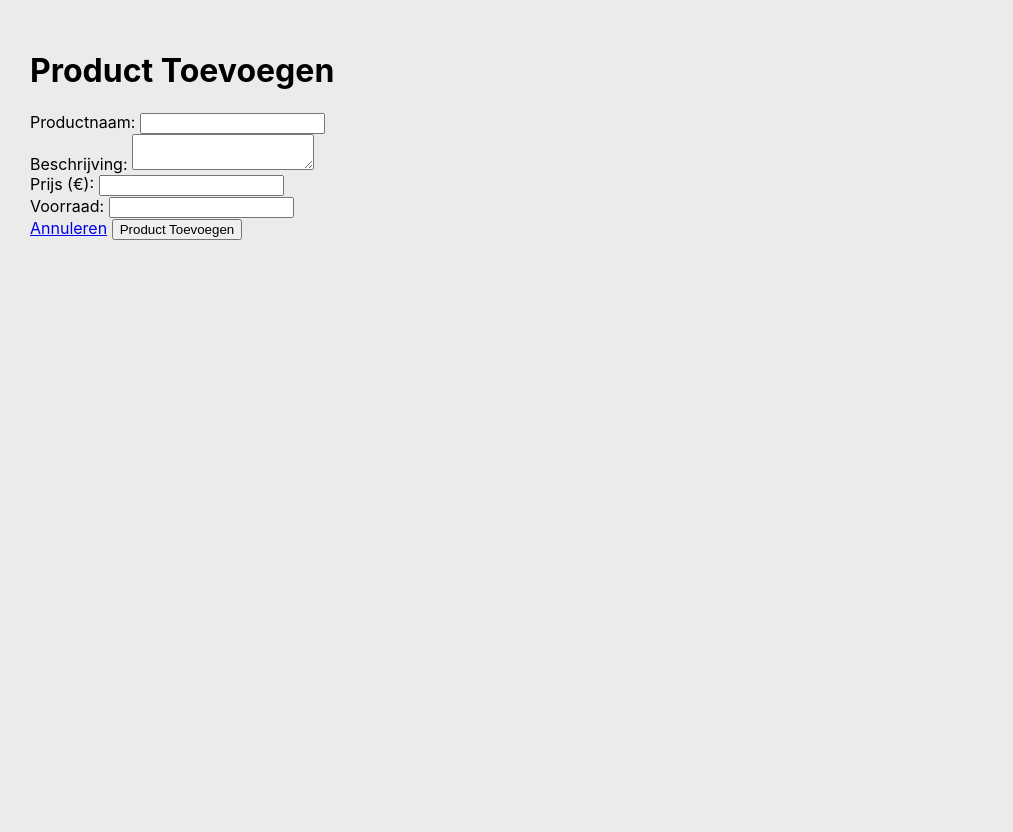
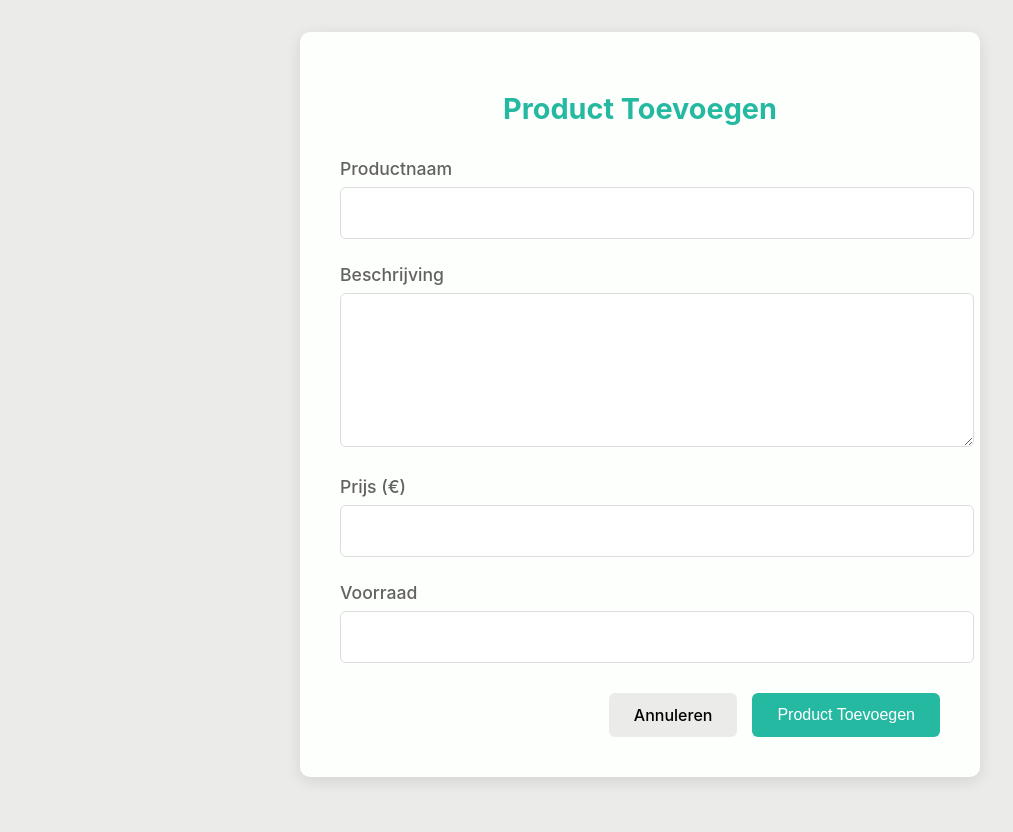
Before and after one commit to SonJoeyKong/webshop-, a PHP site: page /php/functions/product_toevoegen.php in a window 1280 px wide. Shown: the whole page, without its empty margins (0-1013 px from the left). Before the commit the page ends 240 px from the top, so only its background shows below. Run offline with PHP 8.4, Linux system fonts and the light colour scheme.

Commit message:
verwijderen en aanpassen gefixed

```diff
--- a/css/test.css
+++ b/css/test.css
@@ -176,3 +176,225 @@ body {
     display: inline-block;
     margin-top: 20px;
 }
+/* Product Toevoegen Pagina */
+:root {
+    --primary: #26B9A2;
+    --background: #EBECEA;
+    --card-bg: #FDFFFC;
+    --text-dark: #000000;
+    --text-gray: #626262;
+}
+
+body {
+    font-family: 'Inter', sans-serif;
+    background-color: var(--background);
+    margin: 0;
+    padding: 0;
+}
+
+.form-container {
+    max-width: 600px;
+    margin: 2rem auto;
+    padding: 2.5rem;
+    background: var(--card-bg);
+    border-radius: 10px;
+    box-shadow: 0 4px 15px rgba(0,0,0,0.1);
+}
+
+.form-title {
+    color: var(--primary);
+    text-align: center;
+    margin-bottom: 2rem;
+    font-size: 1.8rem;
+}
+
+.form-group {
+    margin-bottom: 1.8rem;
+}
+
+.form-group label {
+    display: block;
+    margin-bottom: 0.8rem;
+    color: var(--text-gray);
+    font-weight: 500;
+    font-size: 1.1rem;
+}
+
+.form-input {
+    width: 100%;
+    padding: 1rem;
+    border: 1px solid #ddd;
+    border-radius: 6px;
+    font-size: 1rem;
+    transition: border-color 0.3s;
+}
+
+.form-input:focus {
+    border-color: var(--primary);
+    outline: none;
+    box-shadow: 0 0 0 3px rgba(38, 185, 162, 0.2);
+}
+
+textarea.form-input {
+    min-height: 120px;
+    resize: vertical;
+}
+
+.form-actions {
+    display: flex;
+    justify-content: flex-end;
+    gap: 1rem;
+    margin-top: 2.5rem;
+}
+
+.btn {
+    padding: 0.8rem 1.8rem;
+    border-radius: 6px;
+    font-weight: 500;
+    font-size: 1rem;
+    cursor: pointer;
+    transition: all 0.3s;
+}
+
+.btn-cancel {
+    background-color: var(--background);
+    color: var(--text-dark);
+    border: 1px solid #ccc;
+    text-decoration: none;
+    display: flex;
+    align-items: center;
+    justify-content: center;
+}
+
+.btn-cancel:hover {
+    background-color: #e0e0e0;
+}
+
+.btn-submit {
+    background-color: var(--primary);
+    color: white;
+    border: none;
+}
+
+.btn-submit:hover {
+    background-color: #1fa58f;
+    transform: translateY(-2px);
+}
+
+/* Responsive aanpassingen */
+@media (max-width: 768px) {
+    .form-container {
+        padding: 1.5rem;
+        margin: 1rem;
+    }
+
+    .form-actions {
+        flex-direction: column;
+    }
+
+    .btn {
+        width: 100%;
+    }
+}
+/* Product Formulier Stijlen */
+.product-form {
+    max-width: 700px;
+    margin: 30px auto;
+    background: #FDFFFC;
+    padding: 30px;
+    border-radius: 10px;
+    box-shadow: 0 2px 10px rgba(0,0,0,0.1);
+    border: 1px solid #EBECEA;
+}
+
+.product-form h1 {
+    color: #26B9A2;
+    margin-top: 0;
+    margin-bottom: 25px;
+    font-size: 1.8rem;
+    text-align: center;
+}
+
+.form-group {
+    margin-bottom: 25px;
+}
+
+.form-group label {
+    display: block;
+    margin-bottom: 8px;
+    color: #626262;
+    font-weight: 500;
+    font-size: 1.1rem;
+}
+
+.form-control {
+    width: 100%;
+    padding: 12px 15px;
+    border: 1px solid #EBECEA;
+    border-radius: 6px;
+    font-size: 1rem;
+    transition: border-color 0.3s;
+    background-color: #FDFFFC;
+}
+
+.form-control:focus {
+    border-color: #26B9A2;
+    outline: none;
+    box-shadow: 0 0 0 2px rgba(38, 185, 162, 0.2);
+}
+
+textarea.form-control {
+    min-height: 120px;
+    resize: vertical;
+}
+
+.form-actions {
+    display: flex;
+    justify-content: flex-end;
+    gap: 15px;
+    margin-top: 30px;
+}
+
+.btn {
+    padding: 12px 25px;
+    border-radius: 6px;
+    font-weight: 500;
+    font-size: 1rem;
+    cursor: pointer;
+    transition: all 0.3s;
+    border: none;
+}
+
+.btn-primary {
+    background-color: #26B9A2;
+    color: white;
+}
+
+.btn-primary:hover {
+    background-color: #1fa58f;
+    transform: translateY(-2px);
+}
+
+.btn-secondary {
+    background-color: #EBECEA;
+    color: #626262;
+}
+
+.btn-secondary:hover {
+    background-color: #e0e0e0;
+}
+
+/* Responsive aanpassingen */
+@media (max-width: 768px) {
+    .product-form {
+        padding: 20px;
+    }
+
+    .form-actions {
+        flex-direction: column;
+    }
+
+    .btn {
+        width: 100%;
+    }
+}
--- a/php/functions/product_toevoegen.php
+++ b/php/functions/product_toevoegen.php
@@ -15,42 +15,45 @@ if ($_SERVER['REQUEST_METHOD'] === 'POST') {
     exit();
 }
 ?>
-
 <!DOCTYPE html>
 <html lang="nl">
 <head>
     <meta charset="UTF-8">
     <meta name="viewport" content="width=device-width, initial-scale=1.0">
-    <title>Product Toevoegen</title>
+    <title>Product Toevoegen - Apothecare</title>
     <link rel="stylesheet" href="../../css/test.css">
+    <link rel="stylesheet" href="https://cdnjs.cloudflare.com/ajax/libs/font-awesome/6.0.0/css/all.min.css">
 </head>
 <body>
-    <nav>
-        <!-- Navigatiebalk code -->
-    </nav>
+    <!-- Navigatiebalk hier (zelfde als andere pagina's) -->
 
     <div class="form-container">
-        <h1>Product Toevoegen</h1>
-        <form method="POST">
+        <h1 class="form-title">Product Toevoegen</h1>
+
+        <form method="POST" action="product_toevoegen.php">
             <div class="form-group">
-                <label for="naam">Productnaam:</label>
-                <input type="text" id="naam" name="naam" required>
+                <label for="naam">Productnaam</label>
+                <input type="text" id="naam" name="naam" class="form-input" required>
             </div>
+
             <div class="form-group">
-                <label for="beschrijving">Beschrijving:</label>
-                <textarea id="beschrijving" name="beschrijving" required></textarea>
+                <label for="beschrijving">Beschrijving</label>
+                <textarea id="beschrijving" name="beschrijving" class="form-input" required></textarea>
             </div>
+
             <div class="form-group">
-                <label for="prijs">Prijs (€):</label>
-                <input type="number" id="prijs" name="prijs" step="0.01" min="0" required>
+                <label for="prijs">Prijs (€)</label>
+                <input type="number" id="prijs" name="prijs" step="0.01" min="0" class="form-input" required>
             </div>
+
             <div class="form-group">
-                <label for="voorraad">Voorraad:</label>
-                <input type="number" id="voorraad" name="voorraad" min="0" required>
+                <label for="voorraad">Voorraad</label>
+                <input type="number" id="voorraad" name="voorraad" min="0" class="form-input" required>
             </div>
+
             <div class="form-actions">
-                <a href="voorraad.php" class="cancel-btn">Annuleren</a>
-                <button type="submit" class="submit-btn">Product Toevoegen</button>
+                <a href="../personeel/voorraad.php" class="btn btn-cancel">Annuleren</a>
+                <button type="submit" class="btn btn-submit">Product Toevoegen</button>
             </div>
         </form>
     </div>
```
Also changed, not shown: php/functions/product_bewerken.php (+24 -33 lines).
